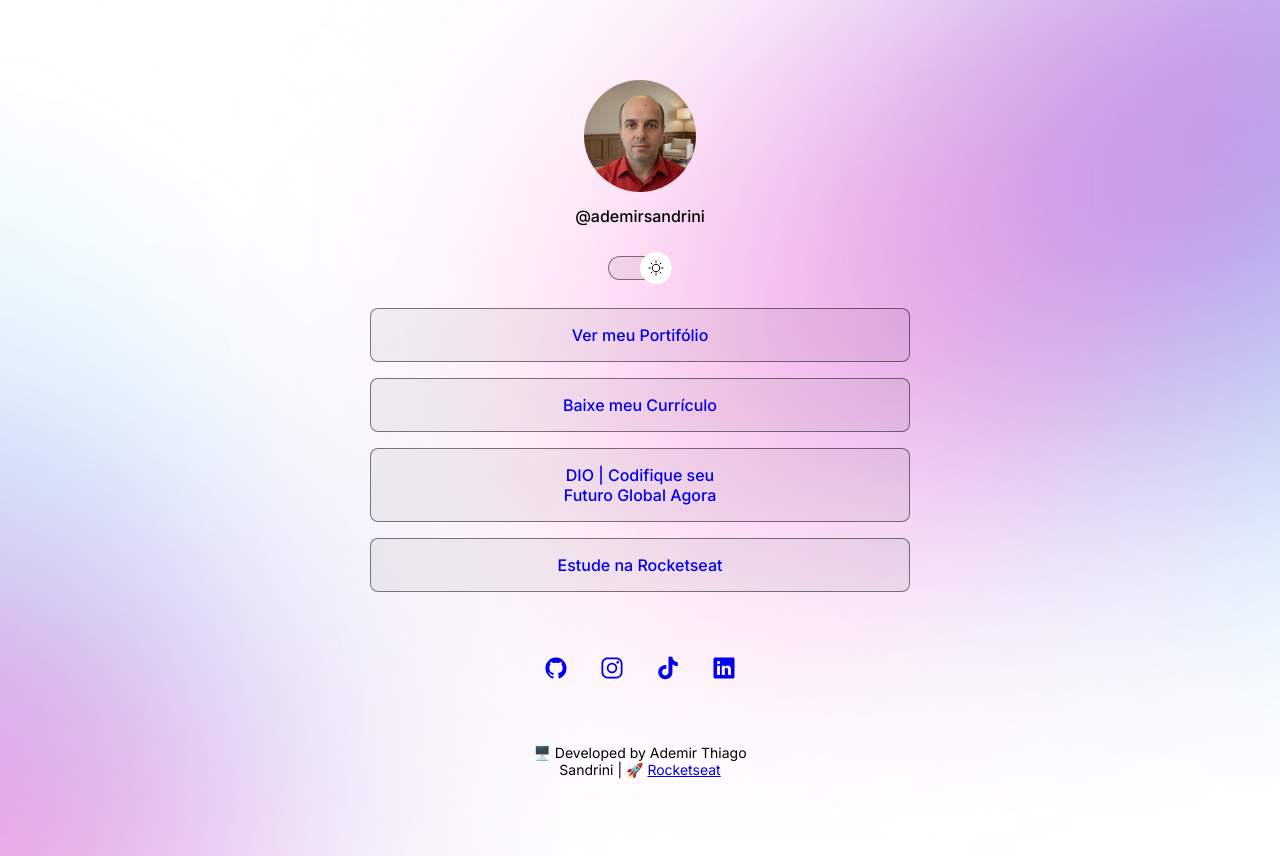
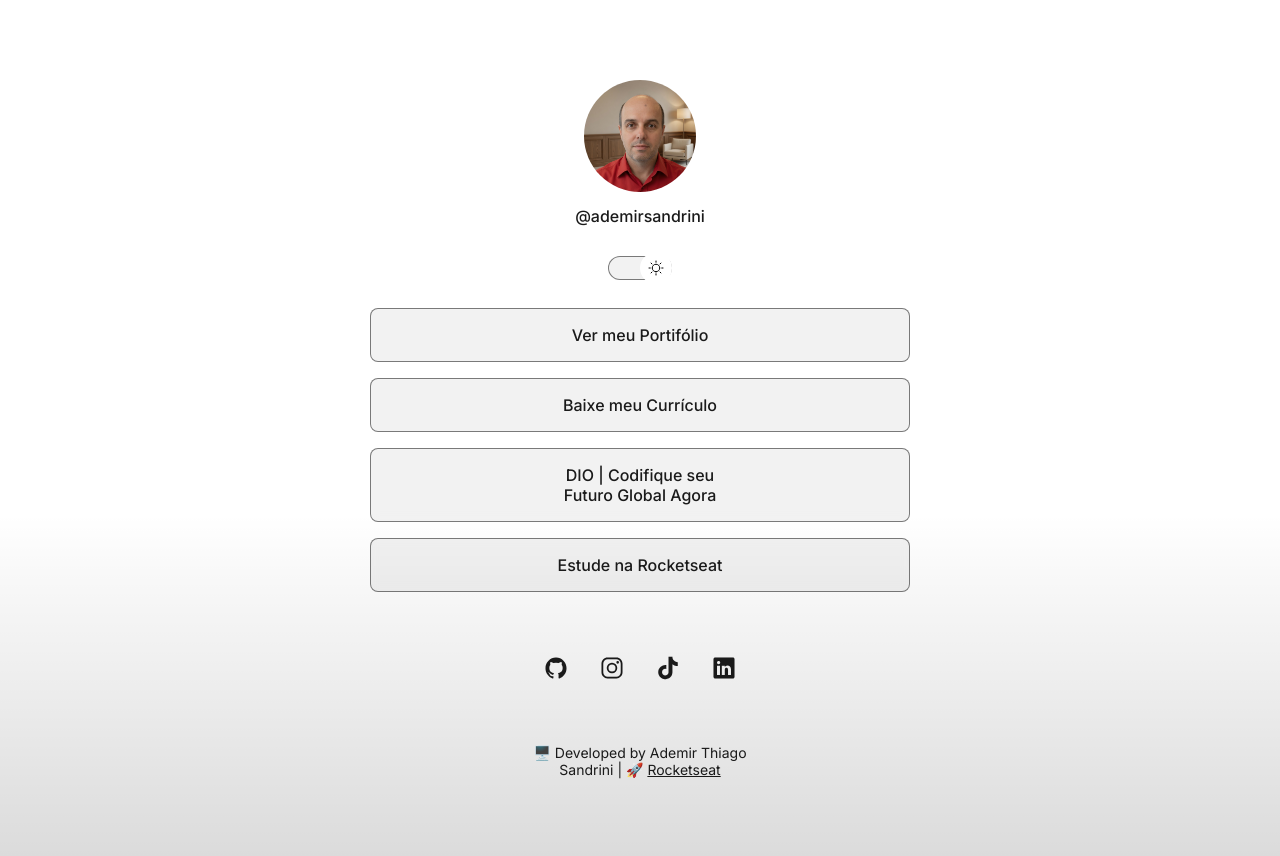
Before and after one commit to ademirsandrini/DevLinks, a website: page index.html in a window 1280 px wide. Drawn offline with nearby package versions, Linux system fonts and the light colour scheme.

Commit message:
deixando o projeto com a minha cara

```diff
--- a/script.js
+++ b/script.js
@@ -1,20 +1,17 @@
+const html = document.documentElement;
+const avatar = document.querySelector("#profile img");
+
 function updateProfileImage() {
-  const html = document.documentElement;
-  const avatar = document.querySelector("#profile img");
-
   if (!avatar) return;
 
-  if (html.classList.contains("light")) {
-    avatar.setAttribute("src", "assets/avatar-light.jpg");
-    avatar.classList.add("is-light");
-  } else {
-    avatar.setAttribute("src", "assets/avatar.jpg");
-    avatar.classList.remove("is-light");
-  }
+  const isLight = html.classList.contains("light");
+
+  avatar.setAttribute("src", isLight ? "assets/avatar-light.jpg" : "assets/avatar.jpg");
+  avatar.classList.toggle("is-light", isLight);
 }
 
 function toggleMode() {
-  document.documentElement.classList.toggle("light");
+  html.classList.toggle("light");
   updateProfileImage();
 }
 
--- a/style.css
+++ b/style.css
@@ -7,25 +7,33 @@
 :root {
   --text-color: white;
   --bg-url: url(./assets/bg-mobile.jpg);
+  --bg-bottom-shade: rgba(0, 0, 0, 0.22);
   --stroke-color: rgba(255, 255, 255, 0.5);
   --surface-color: rgba(255, 255, 255, 0.05);
-  --surface-color-hover: rgba(0, 0, 0, 0.02);
+  --surface-color-hover: rgba(255, 255, 255, 0.14);
+  --hover-border-color: rgba(255, 255, 255, 0.95);
   --highlight-color: rgba(255, 255, 255, 0.2);
   --switch-bg-url: url(./assets/moon-stars.svg);
 }
 
 .light {
-  --text-color: black;
+  --text-color: #1a1a1a;
   --bg-url: url(./assets/bg-mobile-light.jpg);
+  --bg-bottom-shade: rgba(0, 0, 0, 0.14);
   --stroke-color: rgba(0, 0, 0, 0.5);
   --surface-color: rgba(0, 0, 0, 0.05);
-  --surface-color-hover: rgba(0, 0, 0, 0.02);
-  --highlight-color: rgba(0, 0, 0, 0.1);
+  --surface-color-hover: rgba(0, 0, 0, 0.1);
+  --hover-border-color: rgba(0, 0, 0, 0.9);
+  --highlight-color: rgba(0, 0, 0, 0.16);
   --switch-bg-url: url(./assets/sun.svg);
 }
 
 body {
-  background: var(--bg-url) no-repeat top center/cover;
+  background-image:
+    linear-gradient(to top, var(--bg-bottom-shade) 0%, rgba(0, 0, 0, 0) 40%), var(--bg-url);
+  background-repeat: no-repeat;
+  background-position: top center;
+  background-size: cover;
   height: 100vh;
   font-family: "Inter", sans-serif;
   color: var(--text-color);
@@ -122,8 +130,12 @@ ul li a {
   backdrop-filter: blur(4px);
   -webkit-backdrop-filter: blur(4px);
   text-decoration: none;
+  color: var(--text-color);
   font-weight: 500;
-  transition: background 0.2s;
+  transition:
+    background 0.2s,
+    border-color 0.2s,
+    color 0.2s;
 }
 
 ul li a.multiline-link {
@@ -132,7 +144,7 @@ ul li a.multiline-link {
 
 ul li a:hover {
   background: var(--surface-color-hover);
-  border: 1.5px solid var(--text-color);
+  border: 1.5px solid var(--hover-border-color);
 }
 
 /* Social Links */
@@ -148,12 +160,19 @@ ul li a:hover {
   align-items: center;
   justify-content: center;
   padding: 16px;
-  transition: background 0.2s;
+  color: var(--text-color);
+  transition:
+    background 0.2s,
+    color 0.2s;
   border-radius: 50%;
 }
 
 #social-links a:hover {
   background: var(--highlight-color);
+}
+
+footer a {
+  color: var(--text-color);
 }
 
 footer {
```
Also changed, not shown: assets/bg-desktop-light.jpg (deleted), assets/bg-desktop.jpg (deleted), assets/bg-mobile-light.jpg, assets/bg-mobile.jpg, 1 other file.
